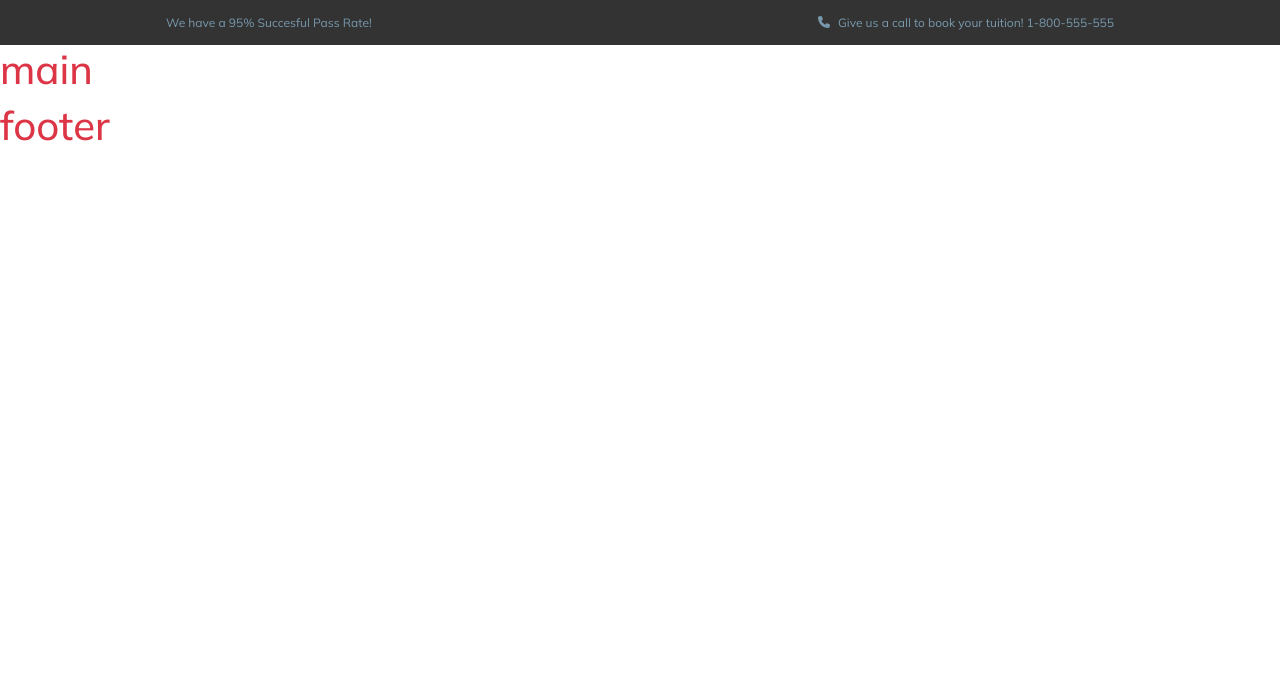
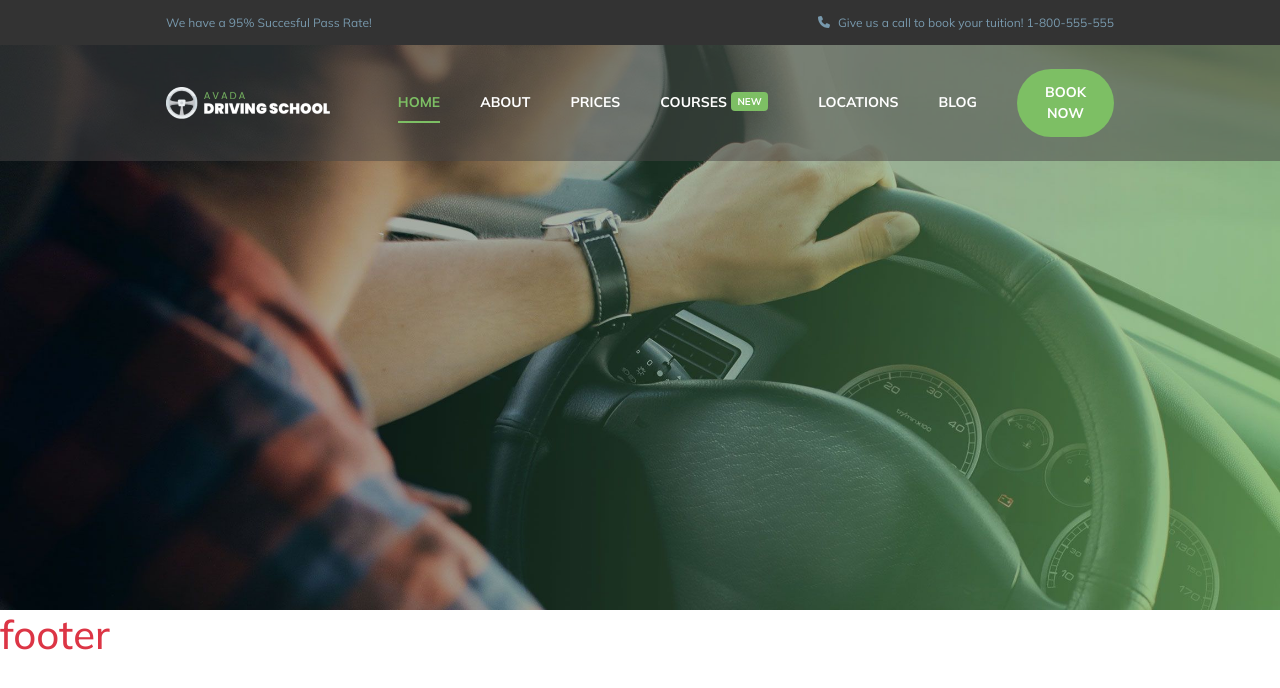
Before and after one commit to alessandro-baldassarre/proj-html-vuejs, a Vue app: page / in a window 1280 px wide. Shown: the top 688 px of the page. Built offline with nearby package versions, Linux system fonts and the light colour scheme.

Commit message:
realized header

```diff
--- a/src/assets/scss/partials/_common.scss
+++ b/src/assets/scss/partials/_common.scss
@@ -1 +1,11 @@
 @import "./variables";
+
+.my-btn{
+    border: none;
+    background-color: $mainColor;
+    padding: .8rem 1.75rem;
+    font-weight: 700;
+    font-size: 14px;
+    cursor: pointer;
+
+}
--- a/src/components/Footer.vue
+++ b/src/components/Footer.vue
@@ -14,4 +14,5 @@ export default {
 <!-- Add "scoped" attribute to limit CSS to this component only -->
 <style scoped lang="scss">
 @import "@/assets/scss/partials/_variables";
+@import "@/assets/scss/partials/_common";
 </style>
--- a/src/components/Header.vue
+++ b/src/components/Header.vue
@@ -16,11 +16,51 @@
               <p class="m-0">We have a 95% Succesful Pass Rate!</p>
             </div>
             <div class="top-banner-text d-flex" id="text-call-to-book">
-              <span class="icon me-2"><font-awesome-icon icon="fa-solid fa-phone" /></span>
+              <span class="icon me-2"
+                ><font-awesome-icon icon="fa-solid fa-phone"
+              /></span>
               <p class="m-0">
                 Give us a call to book your tuition! 1-800-555-555
               </p>
             </div>
+          </div>
+        </div>
+      </div>
+    </div>
+
+    <div class="header-content position-absolute d-flex w-100">
+      <div class="container px-5 h-100">
+        <div class="row px-5 h-100">
+          <div
+            class="
+              col-12
+              d-flex
+              align-items-center
+              justify-content-between
+              h-100
+            "
+          >
+            <div class="logo">
+              <img
+                src="../assets/images/avada-drivers-logo-2x-300x58.png"
+                alt=""
+              />
+            </div>
+            <nav class="d-flex align-items-center h-100">
+              <div class="links h-100">
+                <ul class="links-list d-flex align-items-center h-100 m-0">
+                  <li v-for="(link, index) in headerNavLink" :key="index" class="text-uppercase py-2" :class="{'active' : link.active, 'new-link' : link.new }">
+                    {{link.name}}
+                    <span v-if="(link.new)" class="new rounded text-white mx-1 position-absolute"
+                      >new</span
+                    >
+                  </li>
+                </ul>
+              </div>
+              <div class="book-now">
+                <button class="my-btn text-uppercase text-white rounded-pill">book now</button>
+              </div>
+            </nav>
           </div>
         </div>
       </div>
@@ -31,12 +71,55 @@
 <script>
 export default {
   name: "IndexHeader",
+  data: function () {
+    return {
+      headerNavLink: [
+        {
+          name: "home",
+          url: "#",
+          active: true,
+          new: false,
+        },
+        {
+          name: "about",
+          url: "#",
+          active: false,
+          new: false,
+        },
+        {
+          name: "prices",
+          url: "#",
+          active: false,
+          new: false,
+        },
+        {
+          name: "courses",
+          url: "#",
+          active: false,
+          new: true,
+        },
+        {
+          name: "locations",
+          url: "#",
+          active: false,
+          new: false,
+        },
+        {
+          name: "blog",
+          url: "#",
+          active: false,
+          new: false,
+        },
+      ],
+    };
+  },
 };
 </script>
 
 <!-- Add "scoped" attribute to limit CSS to this component only -->
 <style scoped lang="scss">
 @import "@/assets/scss/partials/_variables";
+@import "@/assets/scss/partials/_common";
 header {
   div.top-banner {
     height: 45px;
@@ -46,5 +129,48 @@ header {
       font-size: 12px;
     }
   }
+  div.header-content {
+    height: 116px;
+    background-color: rgba(73, 70, 70, 0.5);
+    z-index: 2;
+    div.logo {
+      img {
+        width: 82%;
+      }
+    }
+  }
+  nav {
+    div.links {
+      ul.links-list {
+        li {
+          list-style-type: none;
+          font-weight: 700;
+          font-size: 14px;
+          color: white;
+          border-bottom: 2px solid transparent;
+          cursor: pointer;
+          margin-right: 2.5rem;
+
+          &:hover {
+            color: $mainColor;
+            border-bottom: 2px solid $mainColor;
+          }
+        }
+        li.new-link {
+          margin-right: 5.7rem;
+        }
+        li.active {
+          color: $mainColor;
+          border-bottom: 2px solid $mainColor;
+        }
+        span.new {
+          background-color: $mainColor;
+          font-size: 9.8px;
+          padding: 0.15rem 0.4rem;
+          vertical-align: text-bottom;
+        }
+      }
+    }
+  }
 }
 </style>
--- a/src/components/Main.vue
+++ b/src/components/Main.vue
@@ -1,6 +1,8 @@
 <template>
   <main>
-    <h1 class="text-danger">main</h1>
+    <div class="hero position-relative">
+
+    </div>
   </main>
 </template>
 
@@ -14,5 +16,12 @@ export default {
 <!-- Add "scoped" attribute to limit CSS to this component only -->
 <style scoped lang="scss">
 @import "@/assets/scss/partials/_variables";
-
+@import "@/assets/scss/partials/_common";
+main{
+  div.hero{
+    height: 565px;
+    background-image: url("../assets/images/homepage-hero-background.jpg");
+    background-size: cover;
+  }
+}
 </style>
```
